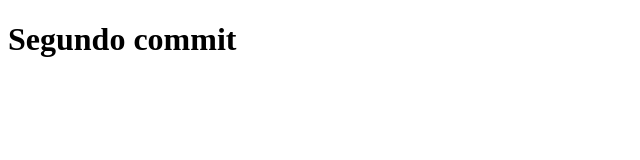
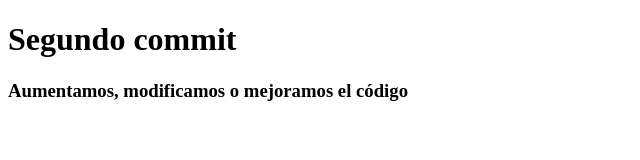
Before and after one commit to yeisonhernandez3004/Prueba-Git-1, a plain HTML site: page index.html in a window 1280 px wide. Shown: the whole page, without its empty margins (0-640 px from the left). Drawn offline with Linux system fonts and the light colour scheme.

Commit message:
Tercer commit

```diff
--- a/index.html
+++ b/index.html
@@ -8,5 +8,6 @@
 </head>
 <body>
     <h1>Segundo commit</h1>
+    <h3>Aumentamos, modificamos o mejoramos el código</h3>
 </body>
 </html>
```
